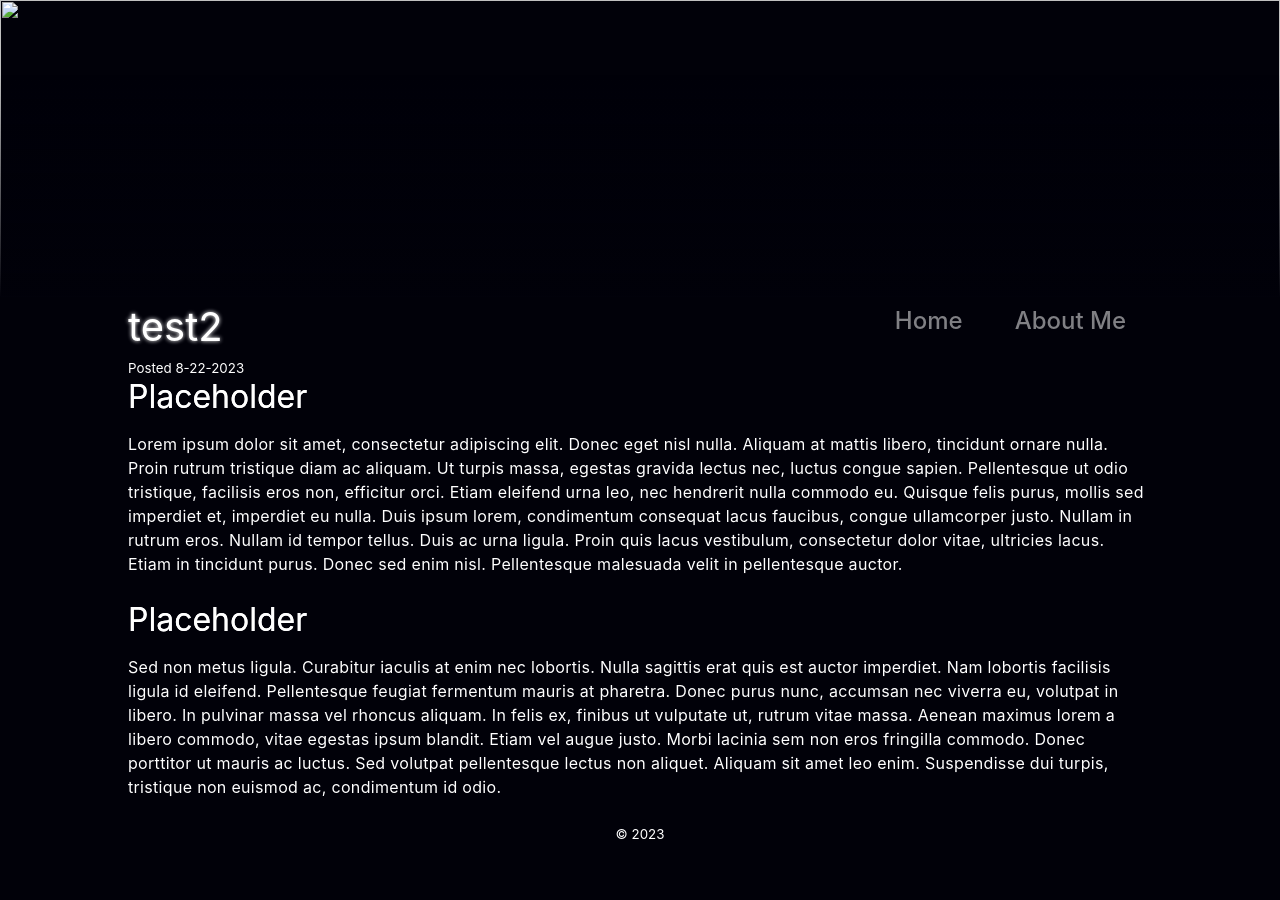
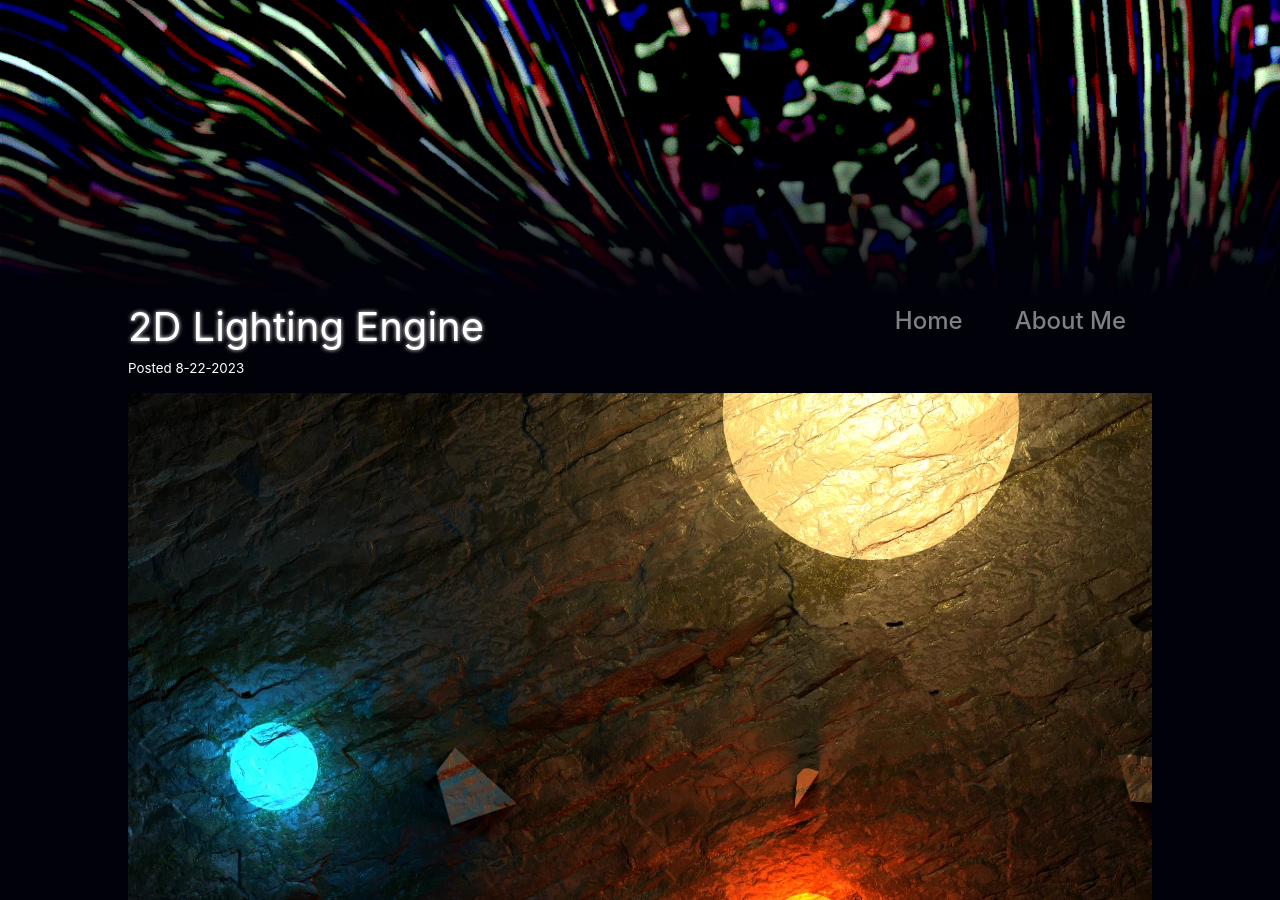
Before and after one commit to flawless128/flawless128.github.io, a Jekyll site: the page built from _posts/2023-08-22-test2.md, in a window 1280 px wide and 900 px high. Built offline with Jekyll 4.4.1, drawn with Linux system fonts in a browser that asks for light colours; some of the changed text lies outside the part shown.

Commit message:
Added article with interactive image features

```diff
--- a/_posts/2023-08-22-test2.md
+++ b/_posts/2023-08-22-test2.md
@@ -1,13 +1,66 @@
 ---
 layout: post
-title:  "test2"
+title:  "2D Lighting Engine"
 thumbnail: /assets/images/placeholder.png
+banner: /assets/images/pixelator.png
 ---
 
-# Placeholder
-
-Lorem ipsum dolor sit amet, consectetur adipiscing elit. Donec eget nisl nulla. Aliquam at mattis libero, tincidunt ornare nulla. Proin rutrum tristique diam ac aliquam. Ut turpis massa, egestas gravida lectus nec, luctus congue sapien. Pellentesque ut odio tristique, facilisis eros non, efficitur orci. Etiam eleifend urna leo, nec hendrerit nulla commodo eu. Quisque felis purus, mollis sed imperdiet et, imperdiet eu nulla. Duis ipsum lorem, condimentum consequat lacus faucibus, congue ullamcorper justo. Nullam in rutrum eros. Nullam id tempor tellus. Duis ac urna ligula. Proin quis lacus vestibulum, consectetur dolor vitae, ultricies lacus. Etiam in tincidunt purus. Donec sed enim nisl. Pellentesque malesuada velit in pellentesque auctor.
+<div class="img-full-container">
+  <figure class="featured-image" >
+    <div class="img-article">
+      <img class="in-article" src="{{ "/assets/images/pre_lights1.webp" | relative_url }}" alt="Screenshot of Ultra Lights 2D" decode="sync">
+    </div>
+    <figcaption>Screenshot of
+      <em>Ultra Lights 2D</em>
+    </figcaption>
+  </figure>
+</div>
 
 # Placeholder
 
 Sed non metus ligula. Curabitur iaculis at enim nec lobortis. Nulla sagittis erat quis est auctor imperdiet. Nam lobortis facilisis ligula id eleifend. Pellentesque feugiat fermentum mauris at pharetra. Donec purus nunc, accumsan nec viverra eu, volutpat in libero. In pulvinar massa vel rhoncus aliquam. In felis ex, finibus ut vulputate ut, rutrum vitae massa. Aenean maximus lorem a libero commodo, vitae egestas ipsum blandit. Etiam vel augue justo. Morbi lacinia sem non eros fringilla commodo. Donec porttitor ut mauris ac luctus. Sed volutpat pellentesque lectus non aliquet. Aliquam sit amet leo enim. Suspendisse dui turpis, tristique non euismod ac, condimentum id odio.
+
+<div class="img-full-container">
+  <figure class="featured-image" >
+    <div class="img-article">
+      <img class="in-article" src="{{ "/assets/images/pre_lights2.webp" | relative_url }}" alt="Screenshot of Ultra Lights 2D" decode="sync">
+    </div>
+    <figcaption>Screenshot of
+      <em>Ultra Lights 2D</em>
+    </figcaption>
+  </figure>
+</div>
+
+# Placeholder
+
+Sed non metus ligula. Curabitur iaculis at enim nec lobortis. Nulla sagittis erat quis est auctor imperdiet. Nam lobortis facilisis ligula id eleifend. Pellentesque feugiat fermentum mauris at pharetra. Donec purus nunc, accumsan nec viverra eu, volutpat in libero. In pulvinar massa vel rhoncus aliquam. In felis ex, finibus ut vulputate ut, rutrum vitae massa. Aenean maximus lorem a libero commodo, vitae egestas ipsum blandit. Etiam vel augue justo. Morbi lacinia sem non eros fringilla commodo. Donec porttitor ut mauris ac luctus. Sed volutpat pellentesque lectus non aliquet. Aliquam sit amet leo enim. Suspendisse dui turpis, tristique non euismod ac, condimentum id odio.
+
+<div class="img-full-container">
+  <figure class="featured-image" >
+    <div class="img-article">
+      <img class="in-article" src="{{ "/assets/images/pre_lights3.webp" | relative_url }}" alt="Screenshot of Ultra Lights 2D" decode="sync">
+    </div>
+    <figcaption>Screenshot of
+      <em>Ultra Lights 2D</em>
+    </figcaption>
+  </figure>
+</div>
+
+# Placeholder
+
+Sed non metus ligula. Curabitur iaculis at enim nec lobortis. Nulla sagittis erat quis est auctor imperdiet. Nam lobortis facilisis ligula id eleifend. Pellentesque feugiat fermentum mauris at pharetra. Donec purus nunc, accumsan nec viverra eu, volutpat in libero. In pulvinar massa vel rhoncus aliquam. In felis ex, finibus ut vulputate ut, rutrum vitae massa. Aenean maximus lorem a libero commodo, vitae egestas ipsum blandit. Etiam vel augue justo. Morbi lacinia sem non eros fringilla commodo. Donec porttitor ut mauris ac luctus. Sed volutpat pellentesque lectus non aliquet. Aliquam sit amet leo enim. Suspendisse dui turpis, tristique non euismod ac, condimentum id odio.
+
+<div class="img-full-container">
+  <figure class="featured-image" >
+    <div class="img-article">
+      <img class="in-article" src="{{ "/assets/images/pre_lights4.webp" | relative_url }}" alt="Screenshot of Ultra Lights 2D" decode="sync">
+    </div>
+    <figcaption>Screenshot of
+      <em>Ultra Lights 2D</em>
+    </figcaption>
+  </figure>
+</div>
+
+# Placeholder
+
+Sed non metus ligula. Curabitur iaculis at enim nec lobortis. Nulla sagittis erat quis est auctor imperdiet. Nam lobortis facilisis ligula id eleifend. Pellentesque feugiat fermentum mauris at pharetra. Donec purus nunc, accumsan nec viverra eu, volutpat in libero. In pulvinar massa vel rhoncus aliquam. In felis ex, finibus ut vulputate ut, rutrum vitae massa. Aenean maximus lorem a libero commodo, vitae egestas ipsum blandit. Etiam vel augue justo. Morbi lacinia sem non eros fringilla commodo. Donec porttitor ut mauris ac luctus. Sed volutpat pellentesque lectus non aliquet. Aliquam sit amet leo enim. Suspendisse dui turpis, tristique non euismod ac, condimentum id odio.
```
